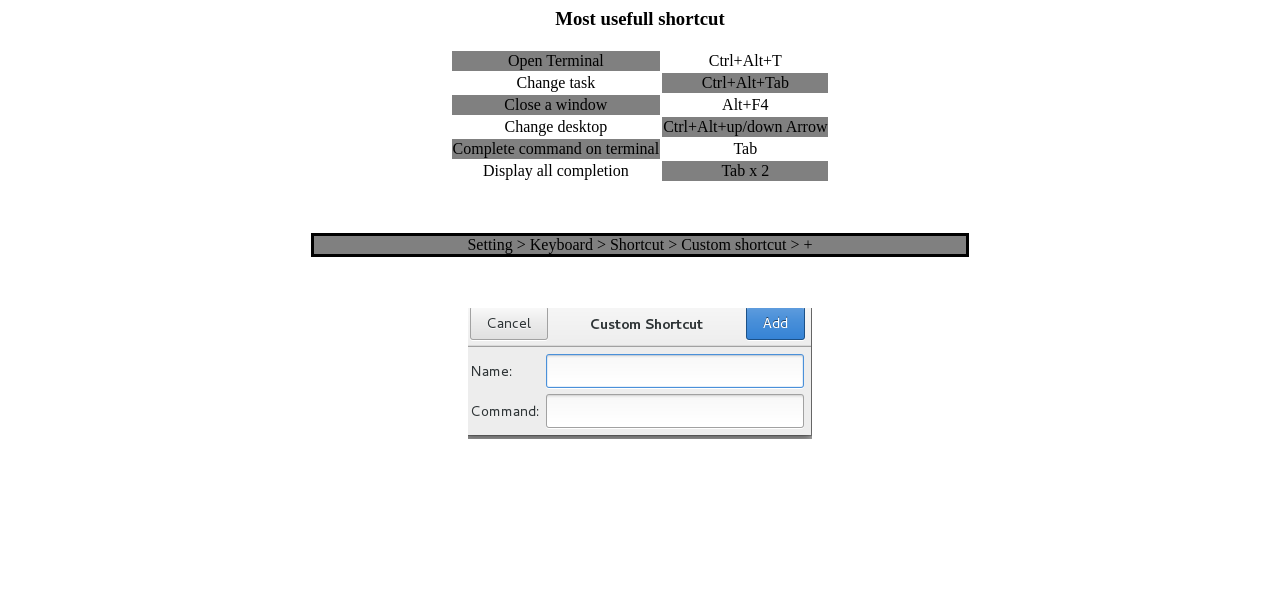
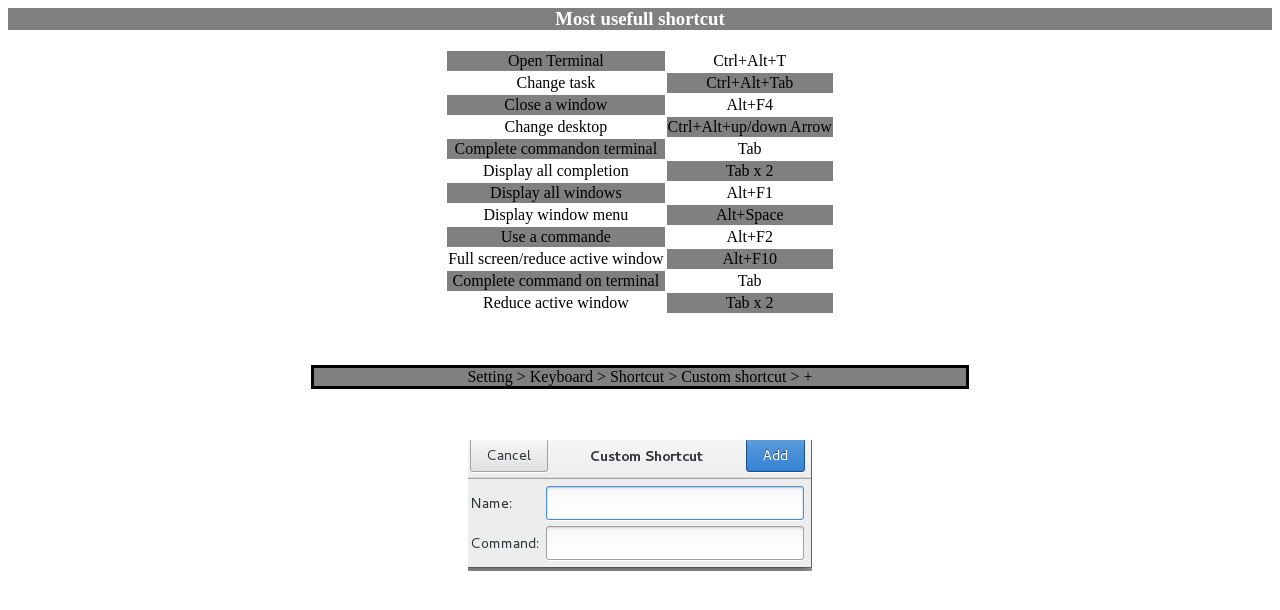
Before and after one commit to Yanismdz/Shortcut, a plain HTML site: page index.html in a window 1280 px wide. Drawn offline with Linux system fonts and the light colour scheme.

Commit message:
Some new command

```diff
--- a/index.html
+++ b/index.html
@@ -25,11 +25,35 @@
 		    <td class="ok">Ctrl+Alt+up/down Arrow</td>
 		</tr>
 		<tr>
+		    <td class="ok">Complete commandon terminal</td>
+		    <td>Tab</td>
+		</tr>
+		<tr>
+		    <td>Display all completion</td>
+		    <td class="ok">Tab x 2</td>
+		</tr>
+		<tr>
+		    <td class="ok">Display all windows</td>
+		    <td>Alt+F1</td>
+		</tr>
+		<tr>
+		    <td>Display window menu</td>
+		    <td class="ok">Alt+Space</td>
+		</tr>
+		<tr>
+		    <td class="ok">Use a commande</td>
+		    <td>Alt+F2</td>
+		</tr>
+		<tr>
+		    <td>Full screen/reduce active window</td>
+		    <td class="ok">Alt+F10</td>
+		</tr>
+		<tr>
 		    <td class="ok">Complete command on terminal</td>
 		    <td>Tab</td>
 		</tr>
 		<tr>
-		    <td>Display all completion</td>
+		    <td>Reduce active window</td>
 		    <td class="ok">Tab x 2</td>
 		</tr>
 	    </table>
--- a/style.css
+++ b/style.css
@@ -1,6 +1,8 @@
 h3
 {
     text-align: center;
+    background-color:grey;
+    color:white;
 }
 
 tbody
```
